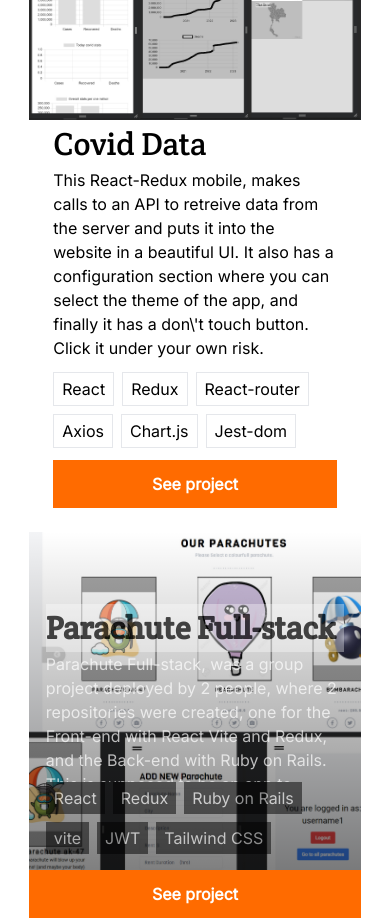
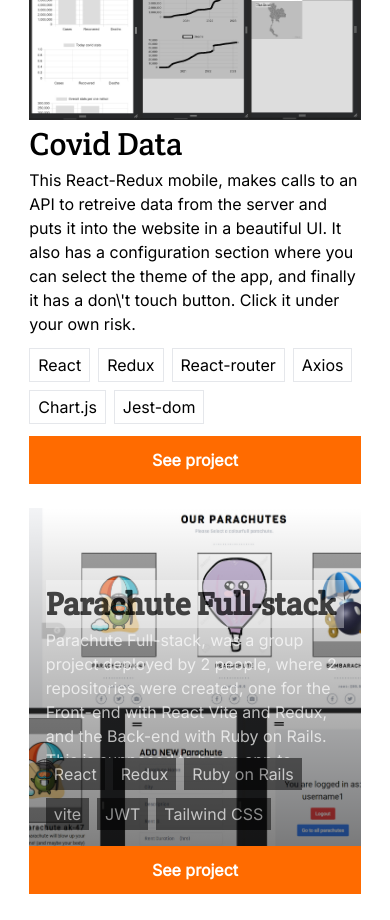
Before and after one commit to EmiLoKiJu/Portfolio2, a React (Vite) app: page / in a window 390 px wide. Shown: the part 1120-2040 px from the top of the page. Built offline with nearby package versions, Linux system fonts and the light colour scheme.

Commit message:
Final touch

```diff
--- a/src/components/Portfolio.jsx
+++ b/src/components/Portfolio.jsx
@@ -315,7 +315,7 @@
 
         <div className="flex flex-col md:flex-row mt-12">
           <img className="max-w-[680px] object-cover md:w-2/3" src={coviddata} alt="projectImg"></img>
-          <div className="flex flex-col mx-6">
+          <div className="flex flex-col md:mx-6">
             <h2 className="text-3xl font-crete">Covid Data</h2>
             <p className="text-base leading-6 font-inter">This React-Redux mobile, makes calls to an API to retreive data from the server and puts it into the website in a beautiful UI. It also has a configuration section where you can select the theme of the app, and finally it has a don\'t touch button. Click it under your own risk.</p>
             <ul className="flex flex-wrap justify-start gap-2 my-3">
```
